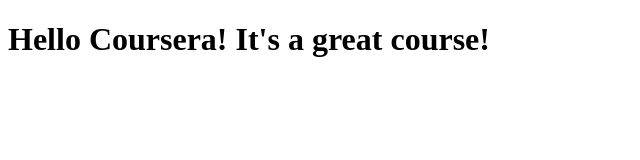
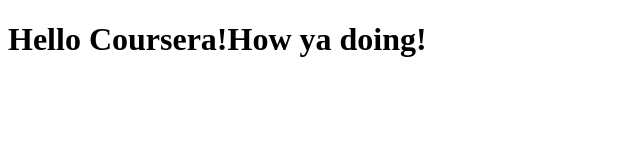
Before and after one commit to ElwinPereira/Coursera, a plain HTML site: page site/index.html in a window 1280 px wide. Shown: the whole page, without its empty margins (0-640 px from the left). Drawn offline with Linux system fonts and the light colour scheme.

Commit message:
Small Addition

```diff
--- a/site/index.html
+++ b/site/index.html
@@ -4,6 +4,6 @@
 	<title>Hello Coursera!</title>
 </head>
 <body>
-<h1>Hello Coursera! It's a great course!</h1>
+<h1>Hello Coursera!How ya doing! </h1>
 </body>
 </html>
```
